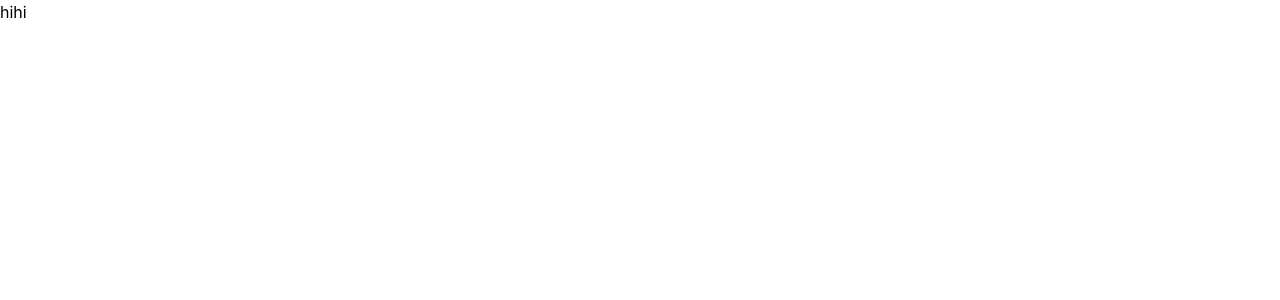
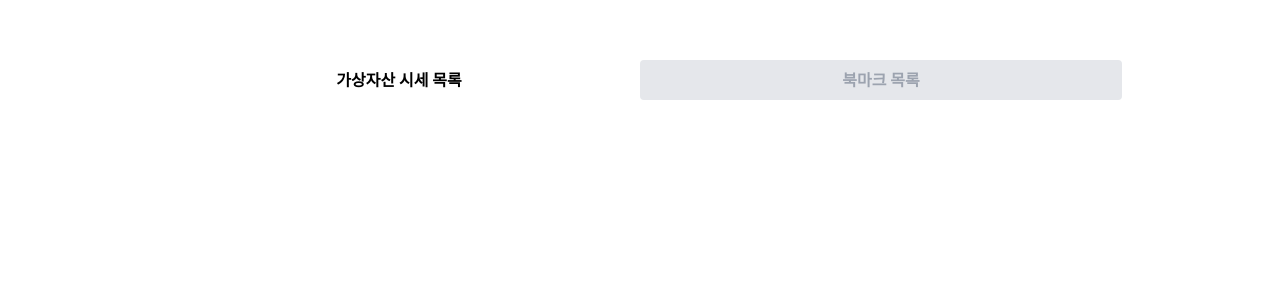
Before and after one commit to Abangpa1ace/Next-Korbit, a Next.js app: page / in a window 1280 px wide. Shown: the top 300 px of the page. Built offline with nearby package versions, Linux system fonts and the light colour scheme.

Commit message:
메인페이지 제작중(탭메뉴)

```diff
--- /dev/null
+++ b/components/home/TabMenu.tsx
@@ -0,0 +1,28 @@
+import React from 'react'
+import { TAB_LIST } from '../../constants'
+
+type Props = {
+  tab: TabMenuType;
+  setTab: (tab: TabMenuType) => void;
+}
+
+
+const TabMenu: React.FC<Props> = ({ tab, setTab }) => {
+  const tabName = {
+    'total': '가상자산 시세 목록',
+    'bookmark': '북마크 목록'
+  }
+
+  return (
+    <div className='flex'>
+      {TAB_LIST.map(t => (
+        <div key={t} onClick={() => setTab(t)}
+          className={`w-full py-2 rounded text-center font-bold cursor-pointer hover:opacity-70 ${t !== tab ? 'text-gray-400 bg-gray-200' : 'text-black'}`} >
+          {tabName[t]}
+        </div>
+      ))}
+    </div>
+  )
+}
+
+export default TabMenu
--- /dev/null
+++ b/constants/index.ts
@@ -0,0 +1 @@
+export const TAB_LIST: TabMenuType[] = ['total', 'bookmark']
--- a/pages/_app.tsx
+++ b/pages/_app.tsx
@@ -3,9 +3,10 @@ import type { AppProps } from 'next/app'
 
 function MyApp({ Component, pageProps }: AppProps) {
   return (
-    <div id="wrapper">
-      <Component {...pageProps} />
+    <div  className="container">
+      <Component {...pageProps}/>
     </div>
+
   )
 }
 
--- a/pages/index.tsx
+++ b/pages/index.tsx
@@ -1,11 +1,12 @@
 import type { NextPage } from 'next'
 import { useState } from 'react';
+import TabMenu from '../components/home/TabMenu';
 
 const Home: NextPage = () => {
   const [tab, setTab] = useState<TabMenuType>('total');
   return (
-    <div className="">
-      hihi
+    <div>
+      <TabMenu tab={tab} setTab={setTab} />
     </div>
   )
 }
--- a/styles/app.css
+++ /dev/null
@@ -1,4 +0,0 @@
-#wrapper {
-  border: 1px solid red;
-
-}
--- a/tailwind.config.js
+++ b/tailwind.config.js
@@ -1,8 +1,31 @@
 module.exports = {
-  purge: ['./pages/**/*.tsx', './components/**/*.tsx'],
-  content: [],
+  purge: ['./pages/**/*.{js,jsx,ts,tsx}', './components/**/*.{js,jsx,ts,tsx}'],
+  content: ['./pages/**/*.{js,jsx,ts,tsx}', './components/**/*.{js,jsx,ts,tsx}'],
   theme: {
+    screens: {
+      'xl': {'max': '1280px'},
+      'lg': {'max': '1024px'},
+      'md': {'max': '768px'},
+      'sm': {'max': '500px'}
+    },
     extend: {},
   },
-  plugins: [],
+  corePlugins: {
+    container: false
+  },
+  plugins: [
+    function ({ addComponents }) {
+      addComponents({
+        '.container': {
+          maxWidth: '1024px',
+          marginLeft: 'auto',
+          marginRight: 'auto',
+          padding: '60px 30px',
+          '@screen lg': {
+            maxWidth: '100%',
+          },
+        }
+      })
+    }
+  ],
 }
```
